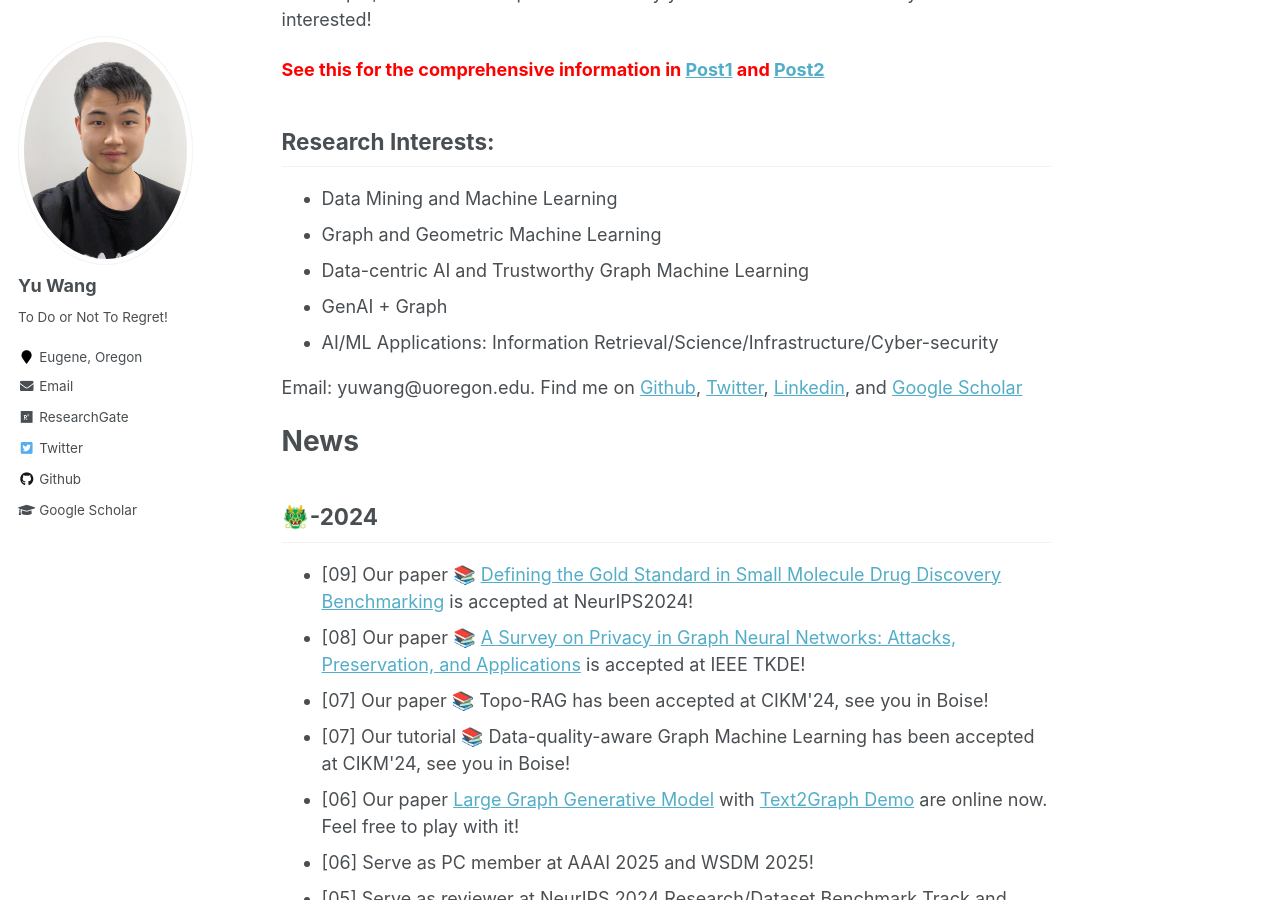
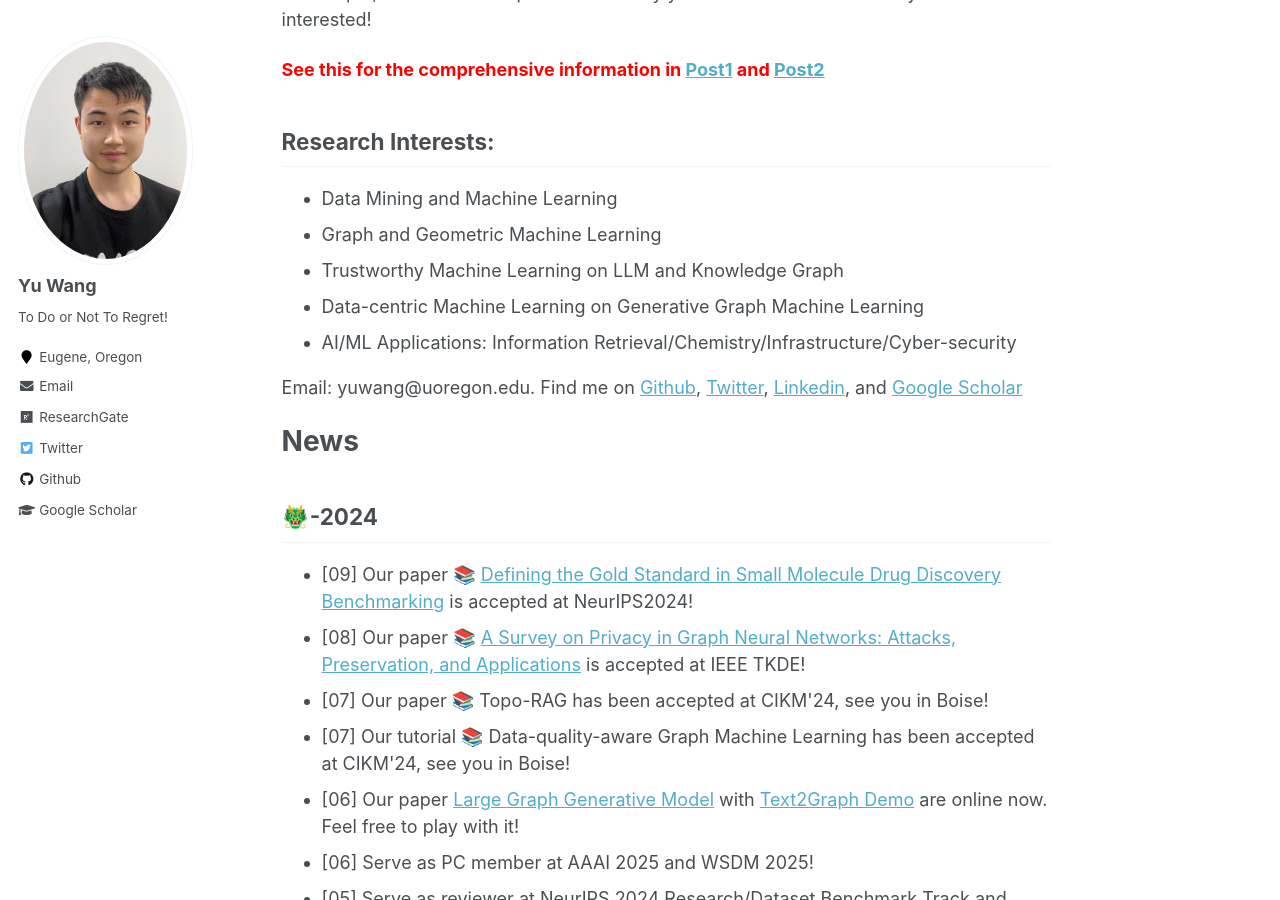
Before and after one commit to yuwang0103/yuwang0103.github.io, a Jekyll site: the page built from _pages/about.md, in a window 1280 px wide and 900 px high, scrolled down 340 px. Built offline with Jekyll 4.4.1, drawn with Linux system fonts in a browser that asks for light colours.

Commit message:
Update about.md

```diff
--- a/_pages/about.md
+++ b/_pages/about.md
@@ -19,9 +19,9 @@ Research Interests:
 ------
 - Data Mining and Machine Learning
 - Graph and Geometric Machine Learning
-- Data-centric AI and Trustworthy Graph Machine Learning
-- GenAI + Graph
-- AI/ML Applications: Information Retrieval/Science/Infrastructure/Cyber-security
+- Trustworthy Machine Learning on LLM and Knowledge Graph
+- Data-centric Machine Learning on Generative Graph Machine Learning
+- AI/ML Applications: Information Retrieval/Chemistry/Infrastructure/Cyber-security
 
 Email: yuwang@uoregon.edu. Find me on [Github](https://github.com/yuwvandy), [Twitter](https://twitter.com/yuwang0103), [Linkedin](https://www.linkedin.com/in/yu-wang-63359a196/), and [Google Scholar](https://scholar.google.com/citations?user=XPCmiz4AAAAJ&hl=en)
 
```
